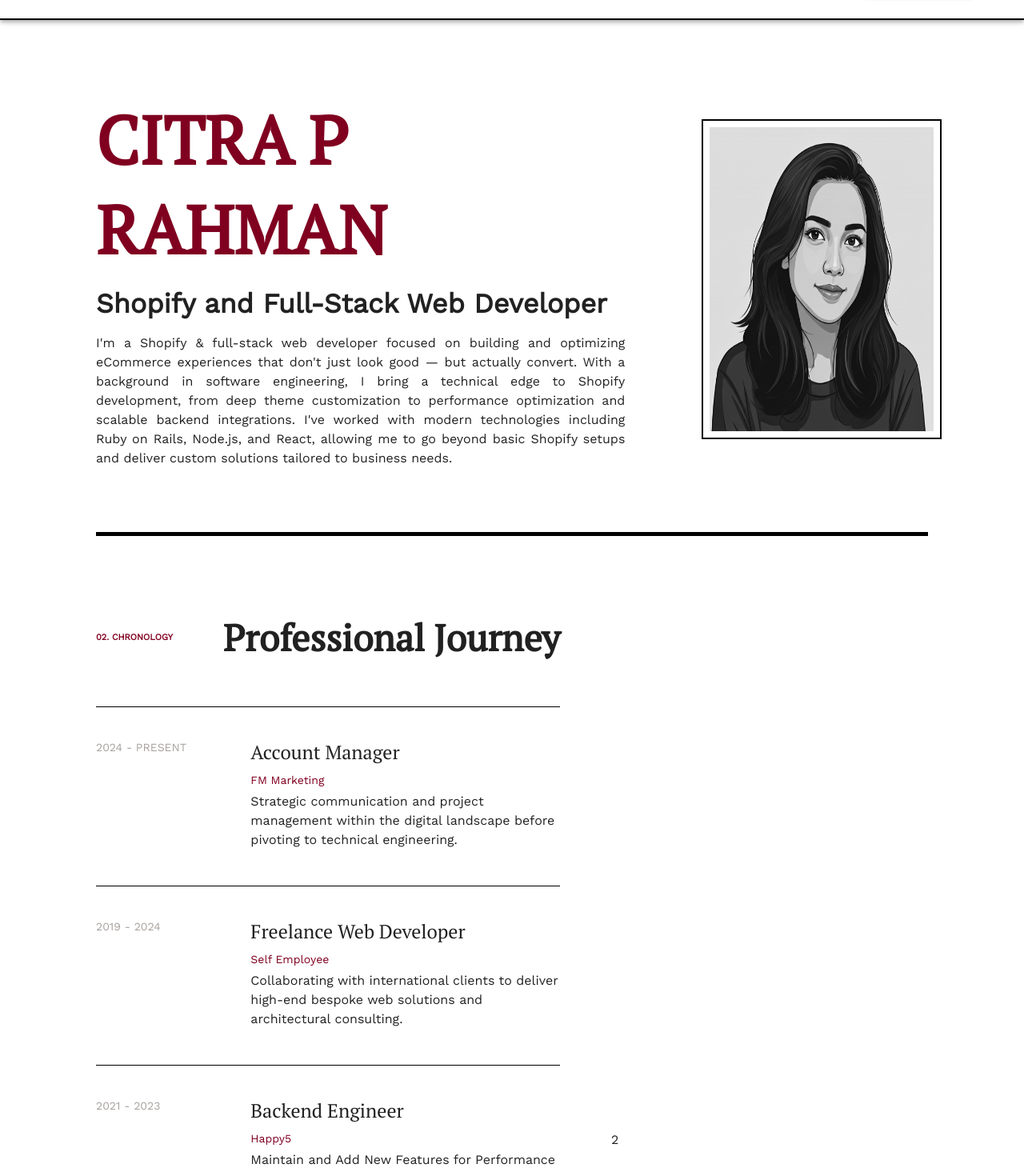
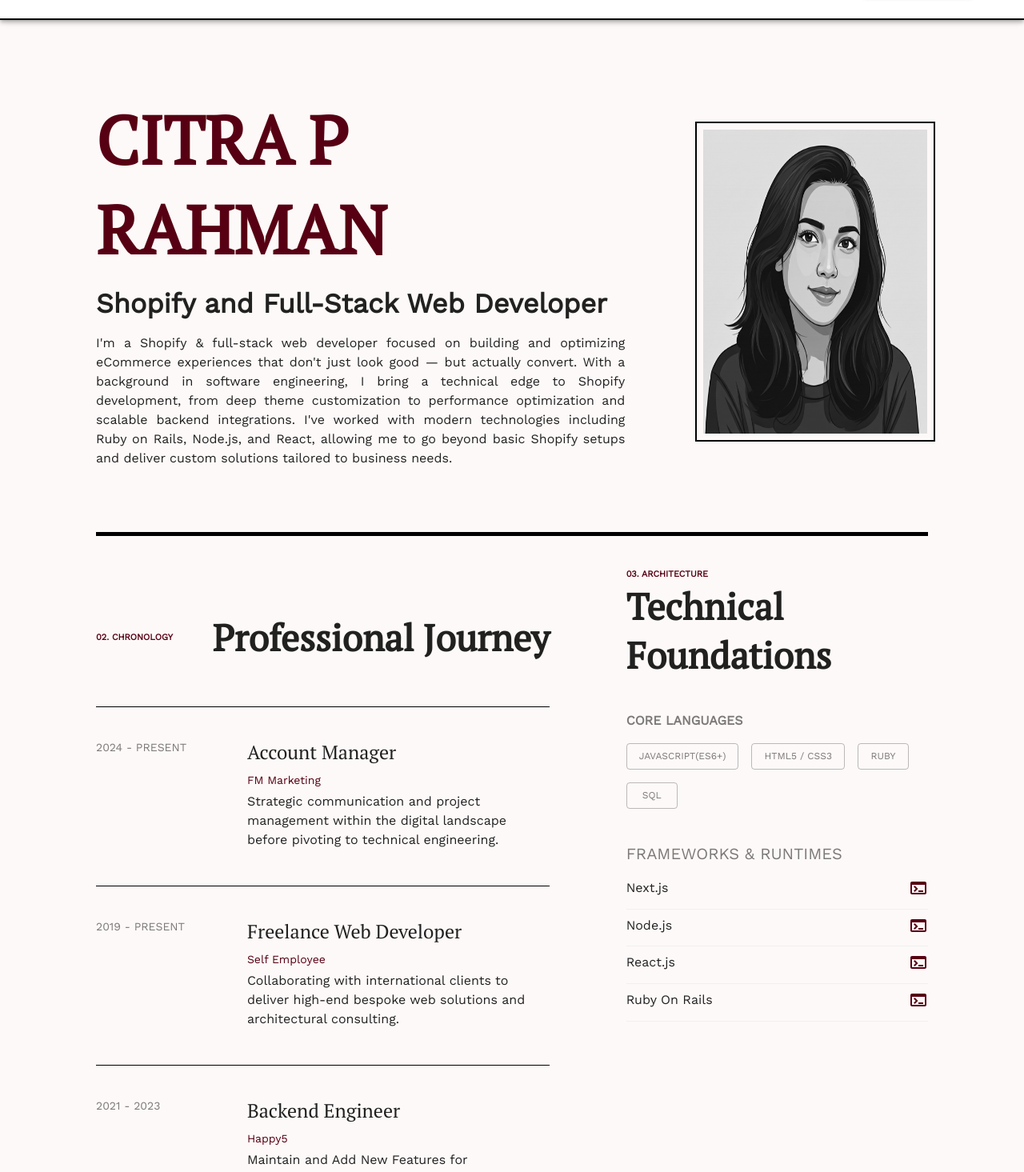
Before and after one commit to citra-rahman/citra-rahman.github.io, a Next.js app: page / in a window 1280 px wide. Shown: the part 65-1530 px from the top of the page at 80% size. Built offline with nearby package versions, Linux system fonts and the light colour scheme.

Commit message:
revamp experiences

```diff
--- a/src/app/page.tsx
+++ b/src/app/page.tsx
@@ -5,10 +5,17 @@ import { Box, Button, Toolbar, Typography } from "@mui/material";
 import { Grid, Stack } from "@mui/material";
 import Header from "@/components/Header";
 import Footer from "@/components/Footer";
+import Framework from "@/components/Framework";
 import ProjectCard from "@/components/ProjectCard";
 import Pagination from "@mui/material/Pagination";
 import ExperienceCard from "@/components/ExperienceCard";
-import { about, experiences, navItems, projects } from "@/data";
+import {
+  about,
+  experiences,
+  projects,
+  programmingLanguages,
+  framework,
+} from "@/data";
 
 export default function Home() {
   const [pageSize] = useState(5);
@@ -28,6 +35,7 @@ export default function Home() {
             display: "flex",
             flexDirection: "column",
             alignContent: "space-between",
+            backgroundColor: "#fdf9f8",
             padding: { md: 15, xs: 5 },
           }}
         >
@@ -44,7 +52,7 @@ export default function Home() {
             }}
             container
           >
-            <Grid size={{ md: 8, xs: 6 }}>
+            <Grid size={{ md: 8, xs: 12 }}>
               <Stack spacing={2}>
                 <Typography
                   variant="h5"
@@ -65,7 +73,14 @@ export default function Home() {
                 </Typography>
               </Stack>
             </Grid>
-            <Grid size={{ md: 4, xs: 6 }}>
+            <Grid
+              size={{ md: 4, xs: 12 }}
+              sx={{
+                display: "flex",
+                flexDirection: "row",
+                justifyContent: "center",
+              }}
+            >
               <Image
                 alt="profile-picture"
                 src="/animation-pp.png"
@@ -80,20 +95,20 @@ export default function Home() {
             </Grid>
           </Grid>
           <Grid
-            id="experiences"
+            id="journal"
             component="section"
-            spacing={8}
+            spacing={12}
             sx={{
               display: "flex",
-              flexDirection: "row",
-              alignItems: "center",
+              flexDirection: { md: "row", xs: "column" },
+              alignItems: "start",
               marginBottom: 15,
               paddingBottom: 15,
               borderBottom: "5px solid black",
             }}
             container
           >
-            <Grid id="professional_journey" size={7}>
+            <Grid id="professional_journey" size={{ md: 7, xs: 12 }}>
               <Grid
                 id="title"
                 sx={{
@@ -109,7 +124,7 @@ export default function Home() {
                   color="primary"
                   sx={{
                     fontSize: "11px",
-                    fontWeight: 900
+                    fontWeight: 900,
                   }}
                 >
                   02. CHRONOLOGY
@@ -133,8 +148,53 @@ export default function Home() {
                 ))}
               </Stack>
             </Grid>
-            <Grid id="technical_foundation" size={5}>
-              2
+            <Grid id="technical_foundation" size={{ md: 5, xs: 12 }}>
+              <Typography
+                color="primary"
+                sx={{
+                  fontSize: "11px",
+                  fontWeight: 900,
+                }}
+              >
+                03. ARCHITECTURE
+              </Typography>
+              <Typography
+                variant="h5"
+                sx={{ fontSize: "46px", fontWeight: "bold", marginBottom: 5 }}
+              >
+                Technical Foundations
+              </Typography>
+              <Typography
+                variant="body1"
+                color="secondary"
+                sx={{ mb: 2, fontWeight: "bold" }}
+                gutterBottom
+              >
+                CORE LANGUAGES
+              </Typography>
+              <Grid
+                id="programming_languages"
+                spacing={2}
+                sx={{ mb: 5 }}
+                container
+              >
+                {programmingLanguages.map((item, index) => (
+                  <Button
+                    key={index}
+                    variant="outlined"
+                    color="secondary"
+                    sx={{ fontSize: "12px" }}
+                  >
+                    {item}
+                  </Button>
+                ))}
+              </Grid>
+              <Typography variant="h6" color="secondary" gutterBottom>
+                FRAMEWORKS &amp; RUNTIMES
+              </Typography>
+              {framework.map((item) => (
+                <Framework key={item} item={item} />
+              ))}
             </Grid>
           </Grid>
           <Box id="projects">
--- /dev/null
+++ b/src/components/Framework.tsx
@@ -0,0 +1,21 @@
+"use client";
+import { Grid, Typography } from "@mui/material";
+import { frameworkProp } from "@/libs/type";
+import TerminalIcon from "@mui/icons-material/Terminal";
+
+export default function Framework({ item }: frameworkProp) {
+  return (
+    <Grid
+      sx={{
+        display: "flex",
+        flexDirection: "row",
+        paddingY: 1,
+        borderBottom: "1px solid #f0f0f0",
+        justifyContent: "space-between",
+      }}
+    >
+      <Typography gutterBottom>{item}</Typography>
+      <TerminalIcon color="primary" />
+    </Grid>
+  );
+}
--- a/src/data/index.ts
+++ b/src/data/index.ts
@@ -1,4 +1,8 @@
 export const navItems = ["index", "selected works", "journal", "about"];
+
+export const programmingLanguages = ["JAVASCRIPT(ES6+)", "HTML5 / CSS3", "RUBY", "SQL"];
+
+export const framework = ["Next.js", "Node.js", "React.js", "Ruby On Rails"]
 
 export const about = {
   name: "Citra P Rahman",
@@ -21,7 +25,7 @@ export const experiences = [
     tags: ["CRM", "Sales", "Customer Satisfaction"],
   },
   {
-    date: "2019 - 2024",
+    date: "2019 - PRESENT",
     title: "Freelance Web Developer",
     company: "Self Employee",
     description: [
--- a/src/libs/type.ts
+++ b/src/libs/type.ts
@@ -16,3 +16,7 @@ export interface projectCardProp {
     description: string;
     link: string;
 }
+
+export interface frameworkProp{
+    item: string;
+}
--- a/src/theme.ts
+++ b/src/theme.ts
@@ -16,10 +16,10 @@ const theme = createTheme({
   palette: {
     mode: "light",
     primary: {
-      main: "#800020",
+      main: "#570013",
     },
     secondary: {
-      main: "#a8a29e",
+      main: "#7c7978",
     },
     info: {
       main: "#fff",
```
